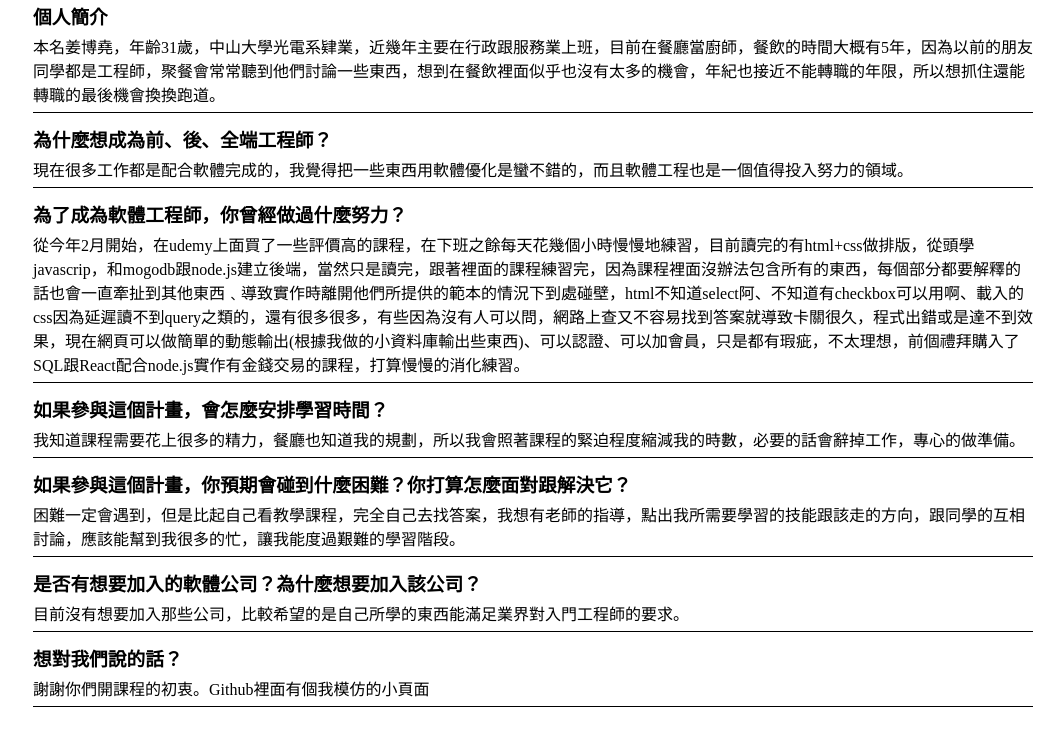
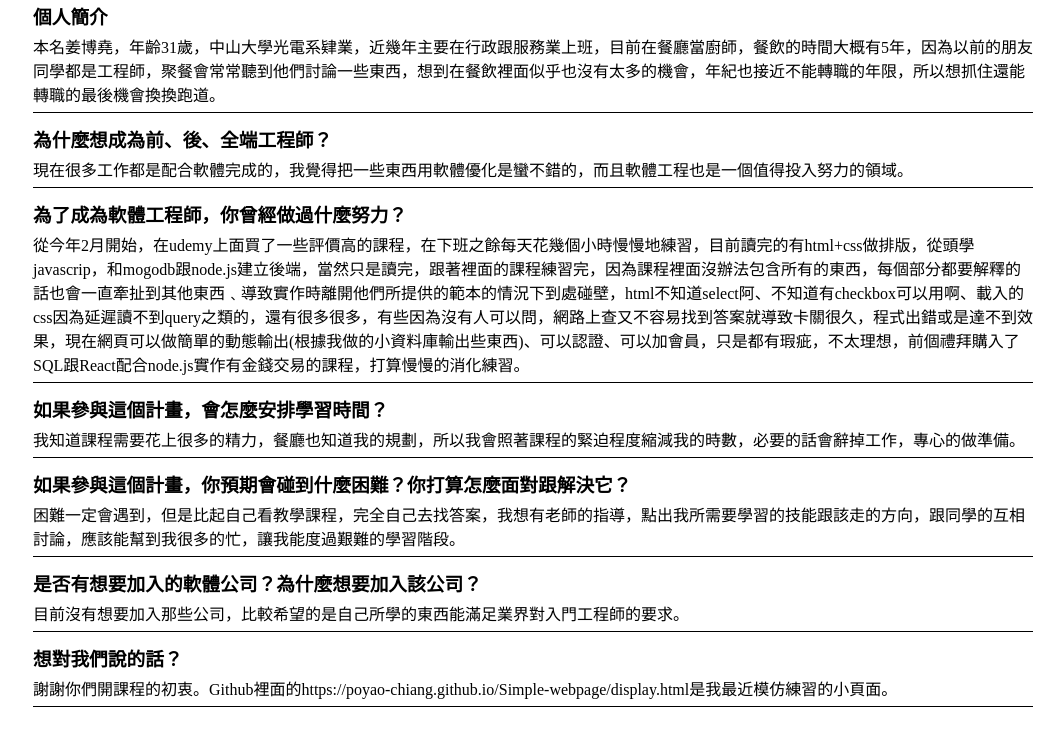
Before and after one commit to PoYao-Chiang/-, a plain HTML site: page CV.html in a window 1280 px wide. Shown: the part 115-852 px from the top of the page, without its empty margins (107-1171 px from the left). Drawn offline with Linux system fonts and the light colour scheme.

Commit message:
Update CV.html

```diff
--- a/CV.html
+++ b/CV.html
@@ -49,7 +49,7 @@
   <h3>是否有想要加入的軟體公司？為什麼想要加入該公司？</h3>
   <p>目前沒有想要加入那些公司，比較希望的是自己所學的東西能滿足業界對入門工程師的要求。</p>
   <h3>想對我們說的話？</h3>
-  <P>謝謝你們開課程的初衷。Github裡面有個我模仿的小頁面</P>
+  <P>謝謝你們開課程的初衷。Github裡面的https://poyao-chiang.github.io/Simple-webpage/display.html是我最近模仿練習的小頁面。</P>
 
 </body>
 
```
